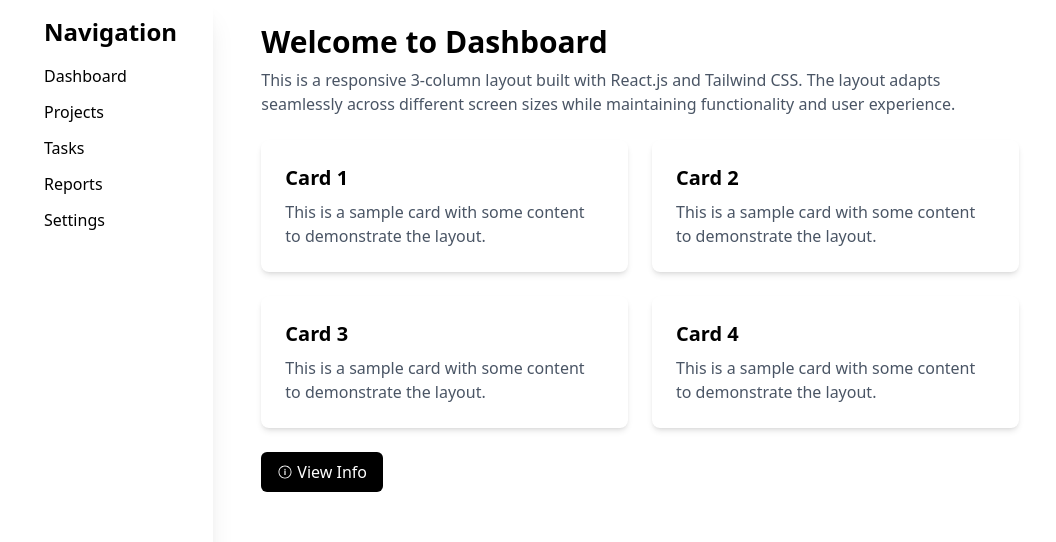
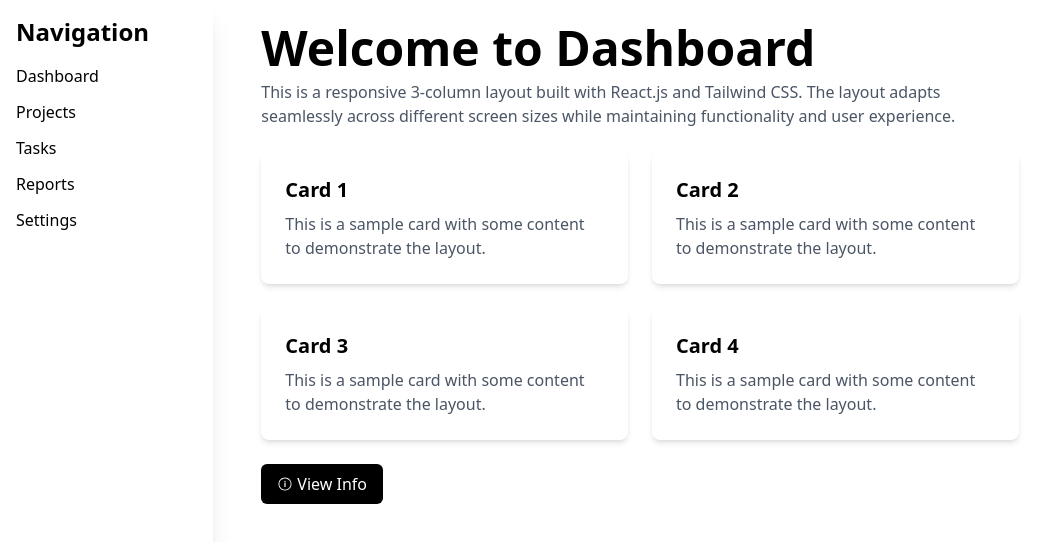
Before and after one commit to rajeev06code/demo-app, a React (Vite) app: page / in a window 1280 px wide. Shown: the top 542 px of the page, without its empty margins (0-1056 px from the left). Built offline with nearby package versions, Linux system fonts and the light colour scheme.

Commit message:
final commit

```diff
--- a/src/Layout.jsx
+++ b/src/Layout.jsx
@@ -8,7 +8,7 @@ export default function Layout() {
   const [isInfoOpen, setIsInfoOpen] = useState(false);
 
   return (
-    <div className="flex h-screen">
+    <div className="flex lg:h-screen">
       <Navbar isNavOpen={isNavOpen} setIsNavOpen={setIsNavOpen} />
 
       <MainContent
--- a/src/components/maincontent/MainContent.jsx
+++ b/src/components/maincontent/MainContent.jsx
@@ -14,17 +14,17 @@ export function MainContent({ setIsNavOpen, isInfoOpen, setIsInfoOpen }) {
         className="lg:hidden text-gray-800 mb-4"
         onClick={() => setIsNavOpen(true)}
       >
-       <IoMenuSharp className="text-4xl"/>
+       <IoMenuSharp className="w-[35px] h-[35px] p-2 text-white bg-black rounded-sm"/>
       </button>
 
-      <h1 className="text-3xl font-bold">Welcome to Dashboard</h1>
+      <h1 className="text-5xl font-bold">Welcome to Dashboard</h1>
       <p className="mt-2 text-gray-600">
         This is a responsive 3-column layout built with React.js and Tailwind CSS.
         The layout adapts seamlessly across different screen sizes while
         maintaining functionality and user experience.
       </p>
 
-      <div className="mt-6 grid grid-cols-1 lg:grid-cols-2 gap-6">
+      <div className="mt-6 mb-3 grid grid-cols-1 lg:grid-cols-2 gap-6">
         {cardData.map((card) => (
           <Card key={card.id} title={card.title} content={card.content} />
         ))}
@@ -38,6 +38,7 @@ export function MainContent({ setIsNavOpen, isInfoOpen, setIsInfoOpen }) {
       <IoIosInformationCircleOutline/>
         {isInfoOpen ? "Hide Info" : "View Info"}
       </button>
+
     </div>
   );
 }
--- a/src/components/navbar/Navbar.jsx
+++ b/src/components/navbar/Navbar.jsx
@@ -1,7 +1,9 @@
+import { IoMdCloseCircleOutline } from "react-icons/io";
+
 export function Navbar({ isNavOpen, setIsNavOpen }) {
   return (
     <div
-      className={`fixed inset-y-0 left-0 z-20 px-11 bg-white  p-4 transition-transform lg:relative lg:w-1/6 lg:translate-x-0 lg:bg-white lg:text-black shadow-xl ${
+      className={`fixed inset-y-0 left-0 z-20 w-[50%] bg-white  p-4 transition-transform lg:relative lg:w-1/6 lg:translate-x-0 lg:bg-white lg:text-black shadow-xl ${
         isNavOpen ? "translate-x-0" : "-translate-x-full"
       }`}
     >
@@ -9,7 +11,7 @@ export function Navbar({ isNavOpen, setIsNavOpen }) {
         className="lg:hidden absolute top-4 right-4 text-black cursor-pointer"
         onClick={() => setIsNavOpen(false)}
       >
-        X
+        <IoMdCloseCircleOutline className="text-3xl"/>
       </button>
       <h2 className="text-2xl font-bold">Navigation</h2>
       <ul className="mt-4 space-y-3">
```
